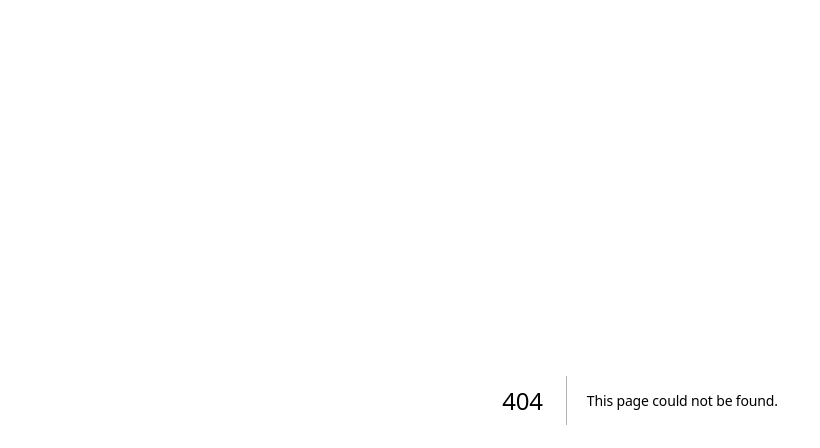
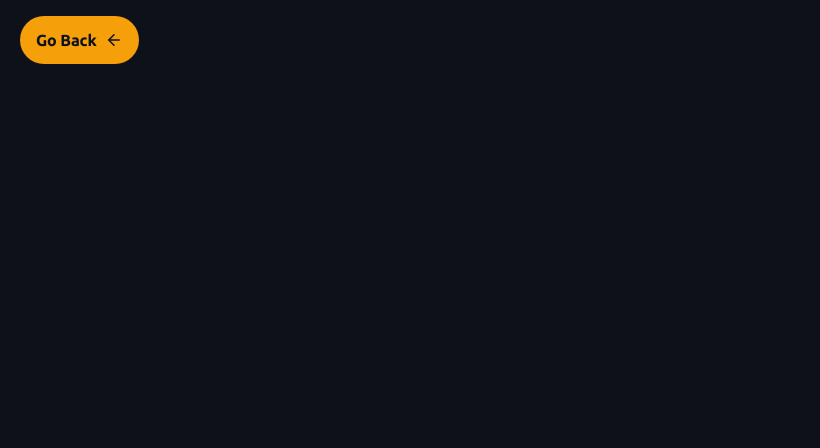
Before and after one commit to phantomdlx99-star/Eclipse, a Next.js app: page /learn/1/1 in a window 1280 px wide. Before the commit this address had no page. Shown: the top 448 px of the page, without its empty margins (0-820 px from the left). Built offline with nearby package versions, Linux system fonts and the light colour scheme; a web font is replaced by a local one.

Commit message:
Implemented the chapter

```diff
--- /dev/null
+++ b/app/learn/[classId]/[subjectId]/page.tsx
@@ -0,0 +1,27 @@
+import ChapterCard from "@/components/ChapterCard";
+import { GSEB_CURRICULUM } from "@/lib/constant";
+import React from "react";
+
+const page = async ({
+  params,
+}: {
+  params: Promise<{ subjectId: string; classId: string }>;
+}) => {
+  const { subjectId, classId } = await params;
+  const chapters = GSEB_CURRICULUM.find(
+    (cls: any) => cls.id === classId,
+  )?.subjects.find((sub: any) => sub.slug === subjectId)?.chapters;
+  return (
+    <div className="w-full px-5 py-3 h-auto grid grid-cols-1 lg:grid-cols-2 justify-center gap-8">
+      {chapters?.map((chapter: any) => (
+        <ChapterCard
+          title={chapter.title}
+          description={chapter.description}
+          key={chapter.id}
+        />
+      ))}
+    </div>
+  );
+};
+
+export default page;
--- /dev/null
+++ b/app/learn/layout.tsx
@@ -0,0 +1,15 @@
+import GoBack from "@/components/GoBack";
+import React from "react";
+
+const Layout = ({ children }: { children: React.ReactNode }) => {
+  return (
+    <main className="w-full h-auto">
+      <div className="w-full h-auto px-5 py-4">
+        <GoBack />
+      </div>
+      {children}
+    </main>
+  );
+};
+
+export default Layout;
--- a/components/ChapterCard.tsx
+++ b/components/ChapterCard.tsx
@@ -1,7 +1,48 @@
-import React from "react";
+import { Card } from "./ui/card";
+import Image from "next/image";
+import { ArrowRight } from "lucide-react";
 
-const ChapterCard = () => {
-  return <div className="w-full"></div>;
+const ChapterCard = ({
+  title,
+  description,
+}: {
+  title: string;
+  description: string;
+}) => {
+  return (
+    // Added 'flex' to the outer wrapper to ensure cards in a row have equal height
+    <div className="flex w-full h-full p-5 border-2 border-yellow-300 rounded-lg relative overflow-hidden before:absolute before:content[''] before:bg-yellow-400 before:top-0 before:-right-3.75 before:w-20 before:h-20 before:rounded-xl before:z-[-1]">
+      <Card className="h-full w-full flex flex-row items-stretch px-5 gap-3 z-10 bg-transparent backdrop-blur-md border-2 border-gray-600">
+        <div className="flex items-center">
+          <Image
+            src={"/images/chapters/chapterLogo.png"}
+            alt="chapter-logo"
+            width={100}
+            height={80}
+            className="rounded-sm hidden sm:block object-contain"
+          />
+        </div>
+
+        {/* Changed this div to a flex-col with h-full */}
+        <div className="flex flex-col justify-between items-start flex-1 gap-4 px-4 py-2">
+          <div className="w-full">
+            <h1 className="text-2xl font-bold text-white text-start">
+              {title}
+            </h1>
+            <p className="text-lg font-semibold text-gray-400 text-start mt-1">
+              {description}
+            </p>
+          </div>
+
+          {/* mt-auto ensures the button always sits at the bottom */}
+          <button className="flex w-full items-center justify-center gap-2 rounded-xl bg-primary px-4 py-3 font-semibold text-primary-foreground transition-transform active:scale-95 cursor-pointer hover:scale-105 mt-auto">
+            Explore Chapter
+            <ArrowRight size={18} />
+          </button>
+        </div>
+      </Card>
+    </div>
+  );
 };
 
 export default ChapterCard;
--- a/components/ClassCard.tsx
+++ b/components/ClassCard.tsx
@@ -16,7 +16,7 @@ const ClassCard: React.FC<ClassCardProps> = ({ classData }) => {
   };
 
   return (
-    <div className="group relative overflow-hidden rounded-(--radius) border border-border bg-card p-1 transition-all duration-300 hover:shadow-2xl hover:shadow-primary/20 dark:bg-card/50">
+    <div className="group relative overflow-hidden rounded-lg border border-border bg-card p-1 transition-all duration-300 hover:shadow-2xl hover:shadow-primary/20 dark:bg-card/50">
       {/* Visual Texture/Glow Effect */}
       <div className="absolute -right-12 -top-12 h-32 w-32 rounded-full bg-primary/10 blur-3xl transition-opacity group-hover:opacity-100" />
 
--- /dev/null
+++ b/components/GoBack.tsx
@@ -0,0 +1,20 @@
+"use client";
+
+import React from "react";
+import { ArrowLeft } from "lucide-react";
+import { useRouter } from "next/navigation";
+
+const GoBack = () => {
+  const router = useRouter();
+  return (
+    <button
+      className="flex w-auto items-center justify-center gap-2 rounded-xl bg-primary px-4 py-3 font-semibold text-primary-foreground transition-transform active:scale-95 cursor-pointer hover:scale-105 mt-auto"
+      onClick={() => router.back()}
+    >
+      Go Back
+      <ArrowLeft size={18} />
+    </button>
+  );
+};
+
+export default GoBack;
```
Also changed, not shown: public/images/chapters/chapterLogo.png (added).
